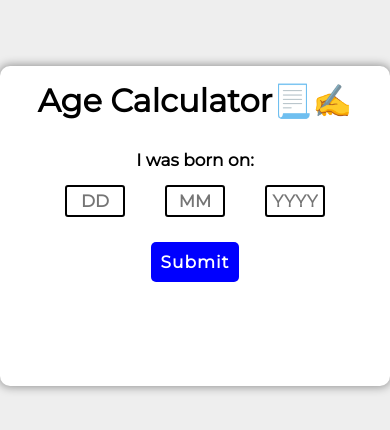
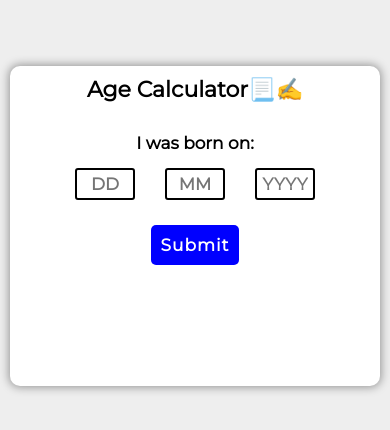
Before and after one commit to deepakydv9315/Age-calculator-modern-ui, a plain HTML site: page index.html in a window 390 px wide. Shown: the part 196-626 px from the top of the page. Drawn offline with Linux system fonts and the light colour scheme.

Commit message:
Final Commit

```diff
--- a/app.js
+++ b/app.js
@@ -21,7 +21,7 @@ function age() {
         y2 = y2 - 1;
     }
 
-    var d = d2 - d2;
+    var d = d2 - d1;
     var m = m2 - m1;
     var y = y2 - y1;
 
--- a/style.css
+++ b/style.css
@@ -79,3 +79,22 @@ p{
 #age{
     margin-top: 30px;
 }
+
+/* Responsive */
+
+@media screen and (max-width: 427px) {
+    body{
+        padding: 0px 10px;
+    }
+    .wrapper h1{
+        font-size: 22px;
+    }
+
+    .wrapper{
+        max-width: 400px;
+        padding: 10px 10px;
+    }
+    .dob-wrapper{
+        gap: 10px 30px;
+    }
+}
```
Also changed, not shown: index.html (+0 -3 lines).
